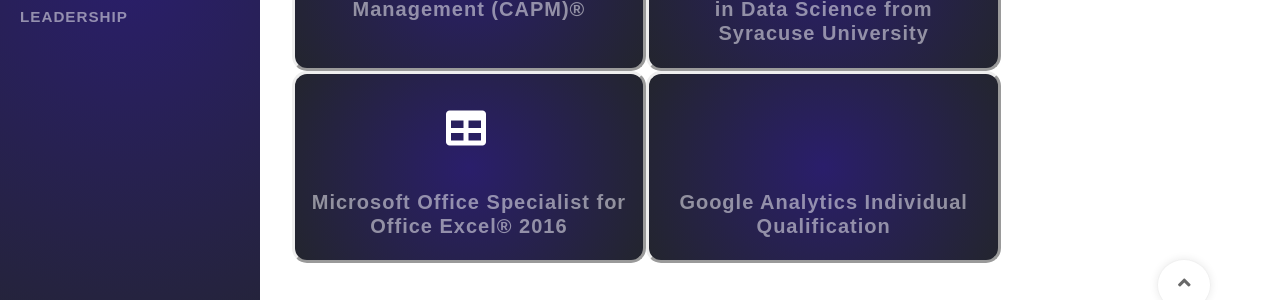
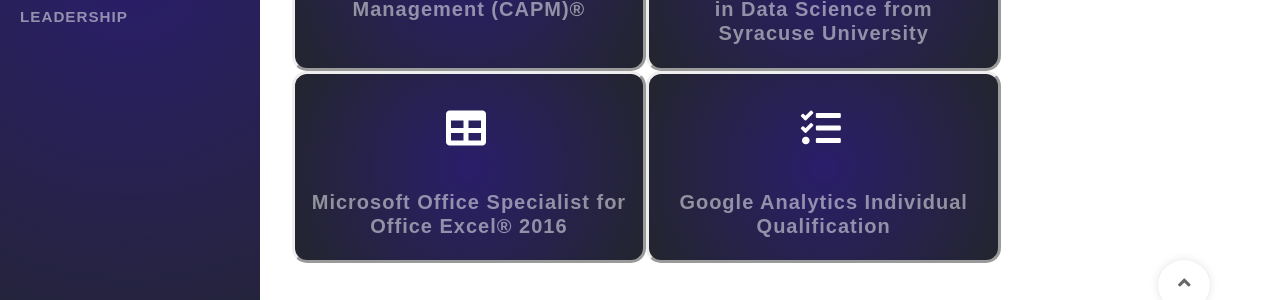
Before and after one commit to skulkarni218/skulkarni218.github.io, a Jekyll site: the page built from tabs/skills_certifications.md, in a window 1280 px wide and 900 px high, scrolled down 1187 px. Shown: the part 485-785 px from the top of the window. Built offline with Jekyll 4.4.1, drawn with Linux system fonts in a browser that asks for light colours; nearby versions of some CDN libraries; some web fonts are replaced; comment, search, counter and statistics services are not loaded.

Commit message:
Update skills_certifications.md

```diff
--- a/tabs/skills_certifications.md
+++ b/tabs/skills_certifications.md
@@ -218,7 +218,7 @@
 	</div>
 	<div class="col-md-6 pack-service">
 		<div class="service">
-		<div class="service-icon"><i class="fa fa-google"></i></div>
+		<div class="service-icon"><i class="fa fa-tasks"></i></div>
 			<div class="service-detail">
 				<h3>Google Analytics Individual Qualification</h3>
 			</div>
```
